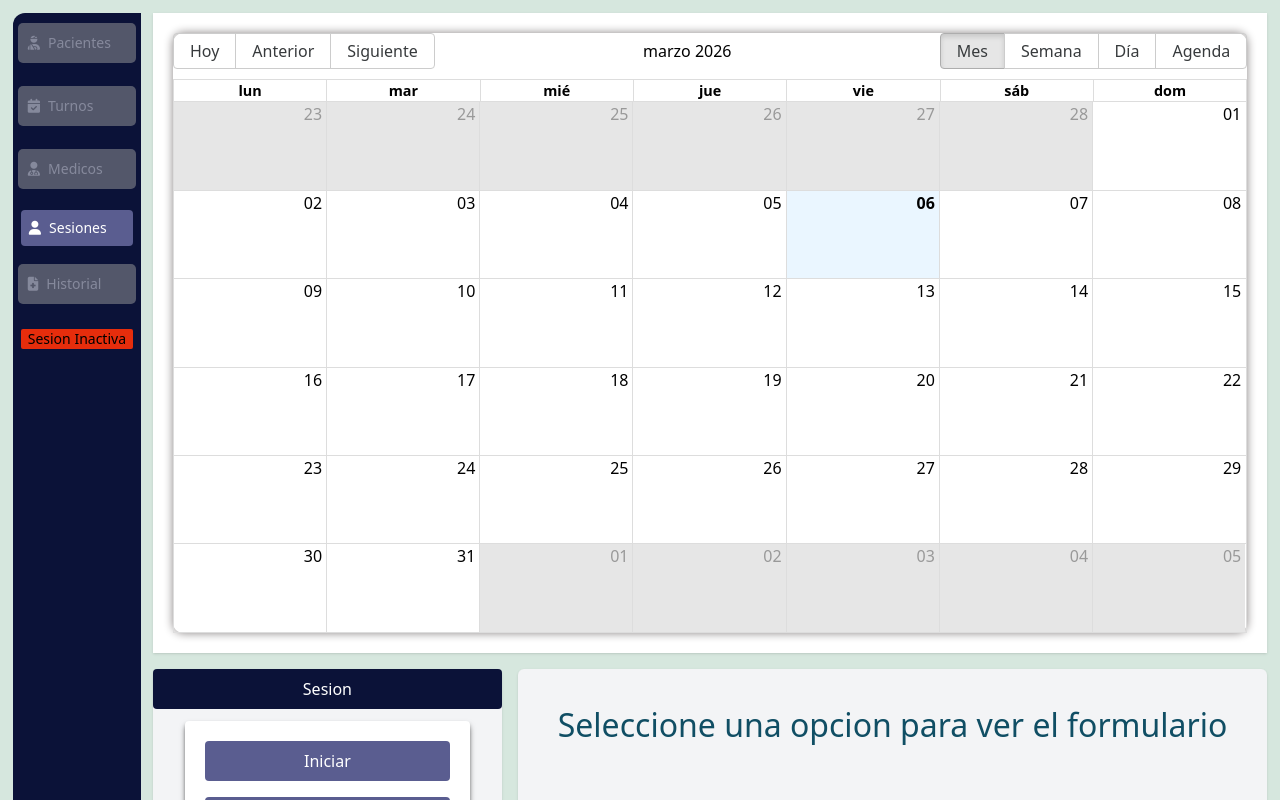
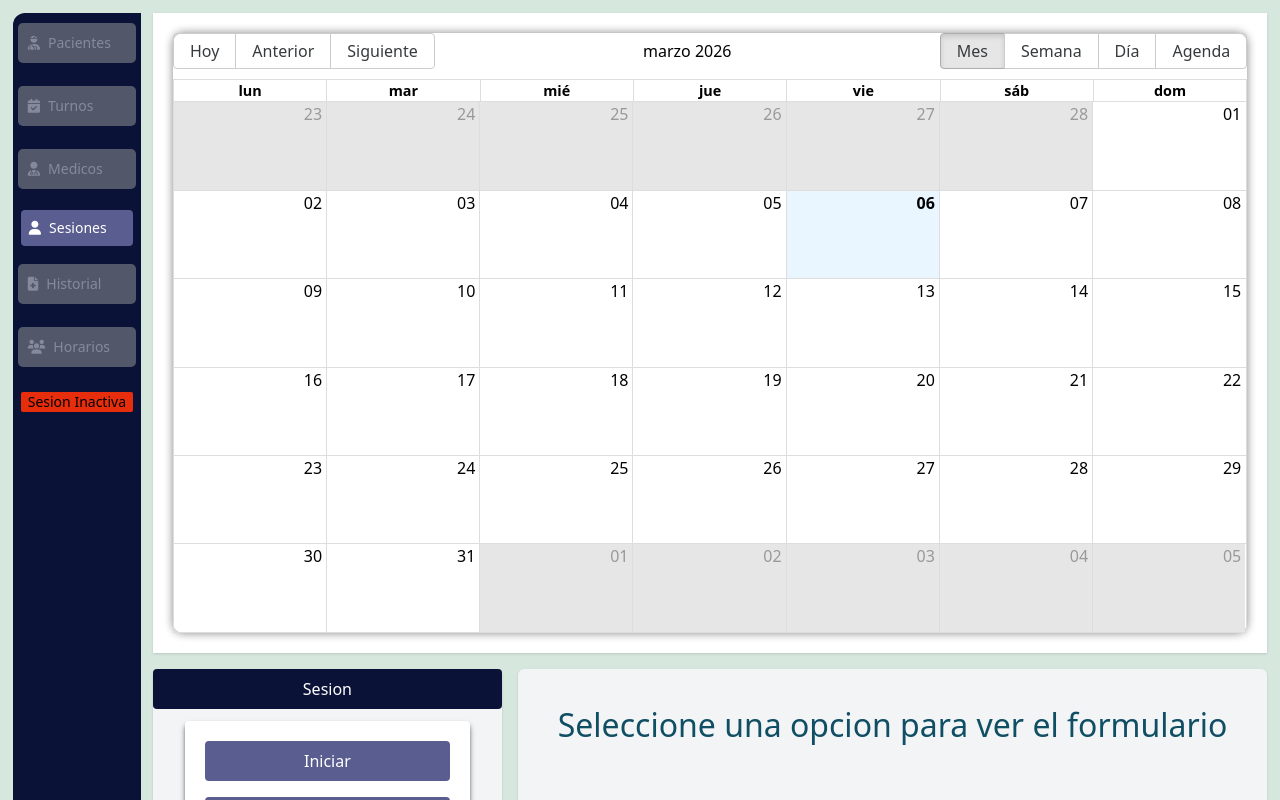
Before and after one commit to Condebasura/Consultorio, a React (Vite) app in the folder Consultorio/: page / in a window 1280 px wide. Shown: the top 800 px of the page. Built offline with nearby package versions, Linux system fonts and the light colour scheme; no server answers.

Commit message:
Agregada botonera para diferentes funciones  de horarios

```diff
--- a/Consultorio/src/App.tsx
+++ b/Consultorio/src/App.tsx
@@ -161,6 +161,11 @@ useEffect(()=>{
 
 <Libtn  isDisabled={isDisabled || sesion?.usuario.rol !== 'Medico'} className='seccions flex flex-row items-center rounded-sm  list-none     mt-2  p-2 bg-[#5A5D90] text-white mx-2 text-sm' name='Historial'  onClick={()=> setTipos('Historial')}>  <i className="fa-solid fa-file-medical me-2 text-sm"></i></Libtn>
 
+<Libtn isDisabled={isDisabled ||sesion?.usuario.rol === 'Medico'  || sesion?.usuario.rol === undefined}
+className='seccions flex flex-row items-center rounded-sm  list-none     mt-2  p-2 bg-[#5A5D90] text-white mx-2 text-sm' name='Horarios' onClick={()=> setTipos('Horarios')}>  <i className="fa-solid fa-users me-2 text-sm"></i>
+
+</Libtn>
+
 {<Sesiones
 titulo='Sesion Activa'
 sesion={sesion ?? null}
@@ -245,6 +250,16 @@ onSelect={setAction}
   <MiniTabla DatosPaci={result} onEditar={handleSelecionar} name={'Selecionar'}/>
 </Ul> )}
 
+{Tipos === 'Horarios' &&(<Ul
+titulo='Horarios'
+names={[
+  'Ver' , 'Agregar (hs)' , 'Editar (hs)' , 'Quitar (hs)'
+]}
+isDisabled={(name)=> (name === 'Agregar (hs)'&& sesion?.usuario.rol !== 'Administrador') ||  (name === 'Editar (hs)'&& sesion?.usuario.rol !== 'Administrador') || (name === 'Quitar (hs)'&& sesion?.usuario.rol !== 'Administrador') }
+onSelect={setAction}
+>
+
+</Ul>)}
 
  </div>
  <div className='inputsDeSubseccions rounded-md flex flex-col basis-1/1 shadow  m-2 bg-gray-100  '>
```
